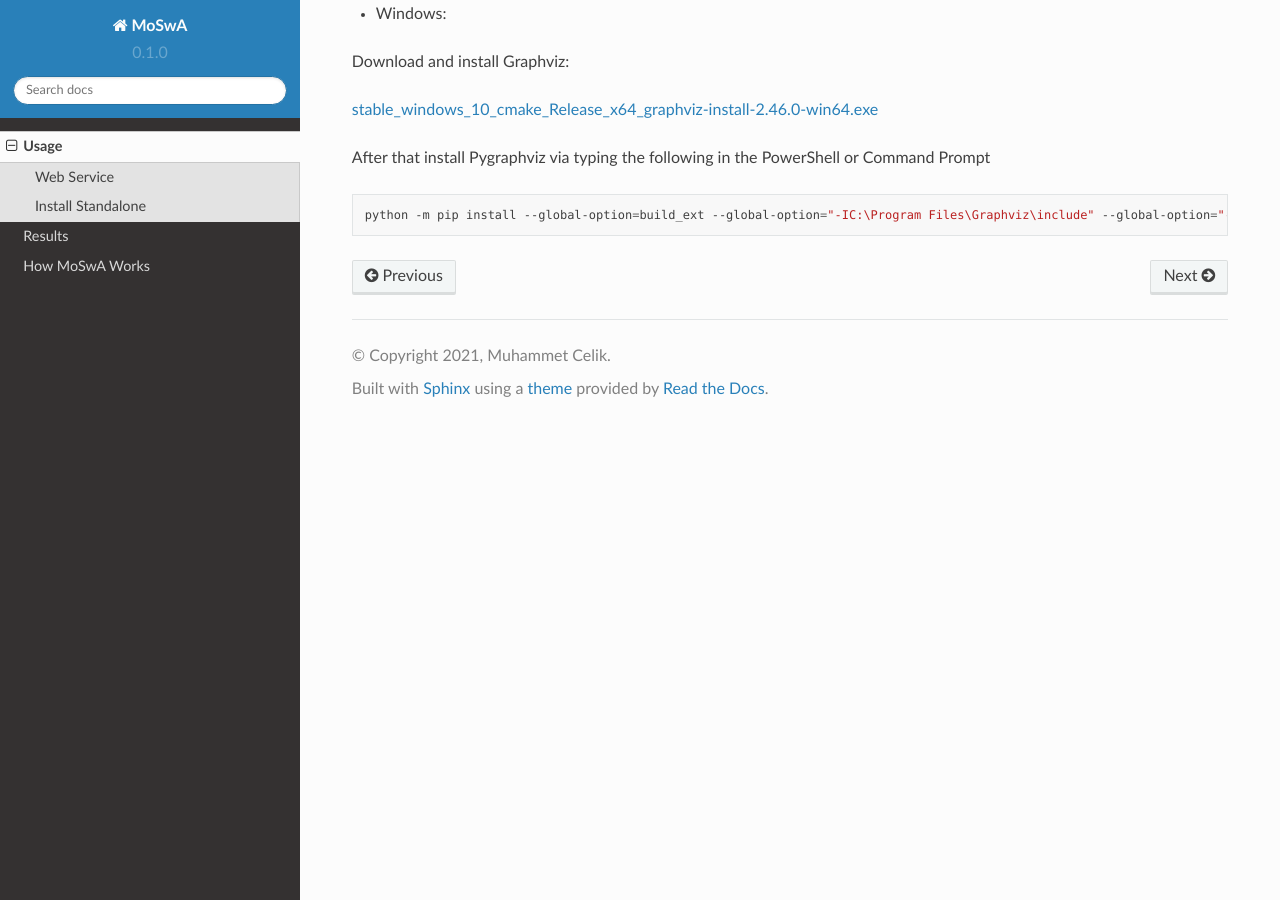
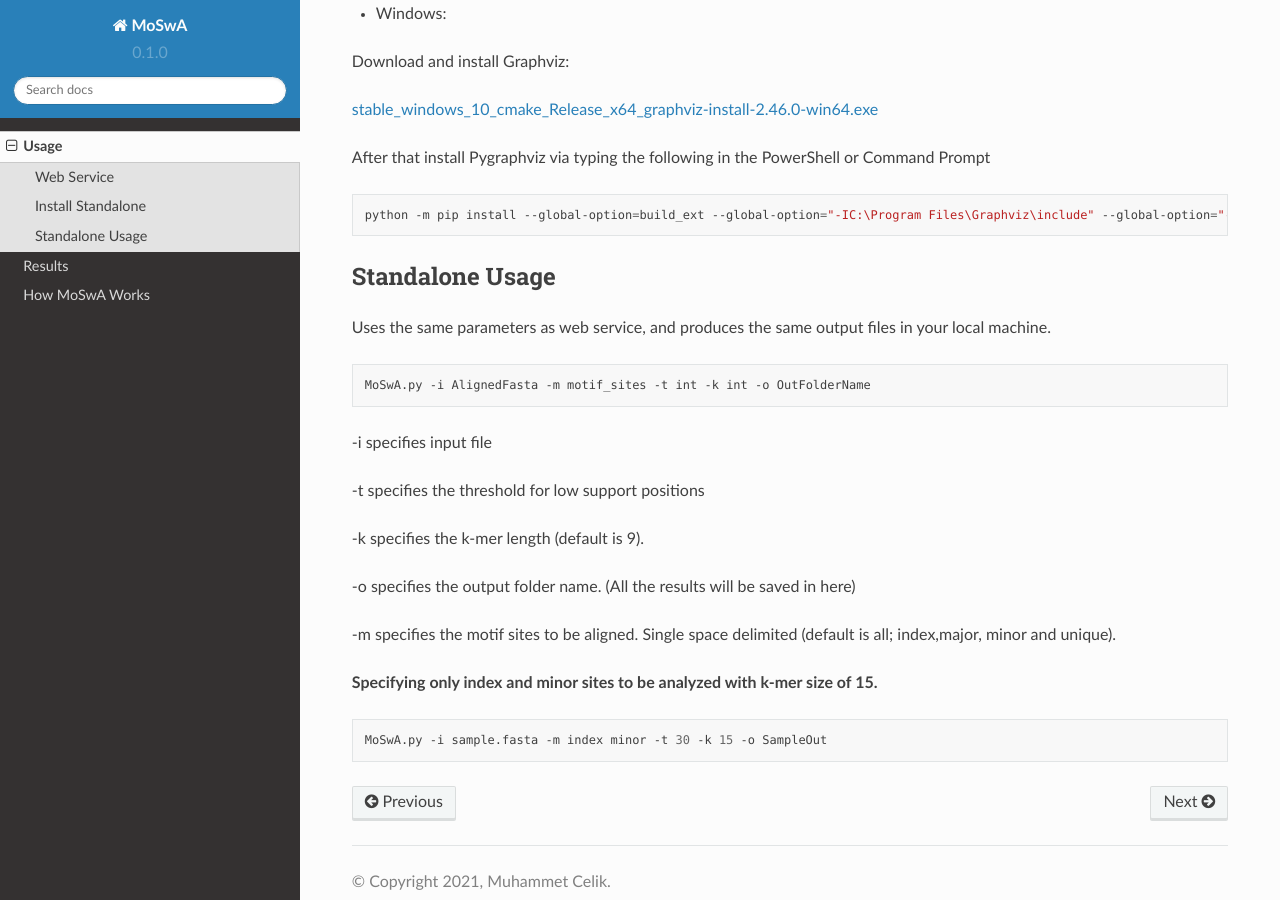
Before and after one commit to macelik/MoSwADocs, a Sphinx documentation site: the page built from docs/source/usage.rst, in a window 1280 px wide and 900 px high, scrolled down 1397 px. Built offline with Sphinx 7.4.7 and the Read the Docs theme 2.0.0, drawn with Linux system fonts in a browser that asks for light colours.

Commit message:
Update usage.rst

```diff
--- a/docs/source/usage.rst
+++ b/docs/source/usage.rst
@@ -57,3 +57,28 @@ After that install Pygraphviz via typing the following in the PowerShell or Comm
 .. code-block:: bash
 
    python -m pip install --global-option=build_ext --global-option="-IC:\Program Files\Graphviz\include" --global-option="-LC:\Program Files\Graphviz\lib" pygraphviz
+
+Standalone Usage
+----------------
+
+Uses the same parameters as web service, and produces the same output files in your local machine.
+
+.. code-block:: bash
+
+   MoSwA.py -i AlignedFasta -m motif_sites -t int -k int -o OutFolderName
+
+-i specifies input file
+
+-t specifies the threshold for low support positions
+
+-k specifies the k-mer length (default is 9).
+
+-o specifies the output folder name. (All the results will be saved in here)
+
+-m specifies the motif sites to be aligned. Single space delimited (default is all; index,major, minor and unique).
+
+**Specifying only index and minor sites to be analyzed with k-mer size of 15.**
+
+.. code-block:: bash
+
+   MoSwA.py -i sample.fasta -m index minor -t 30 -k 15 -o SampleOut
```
